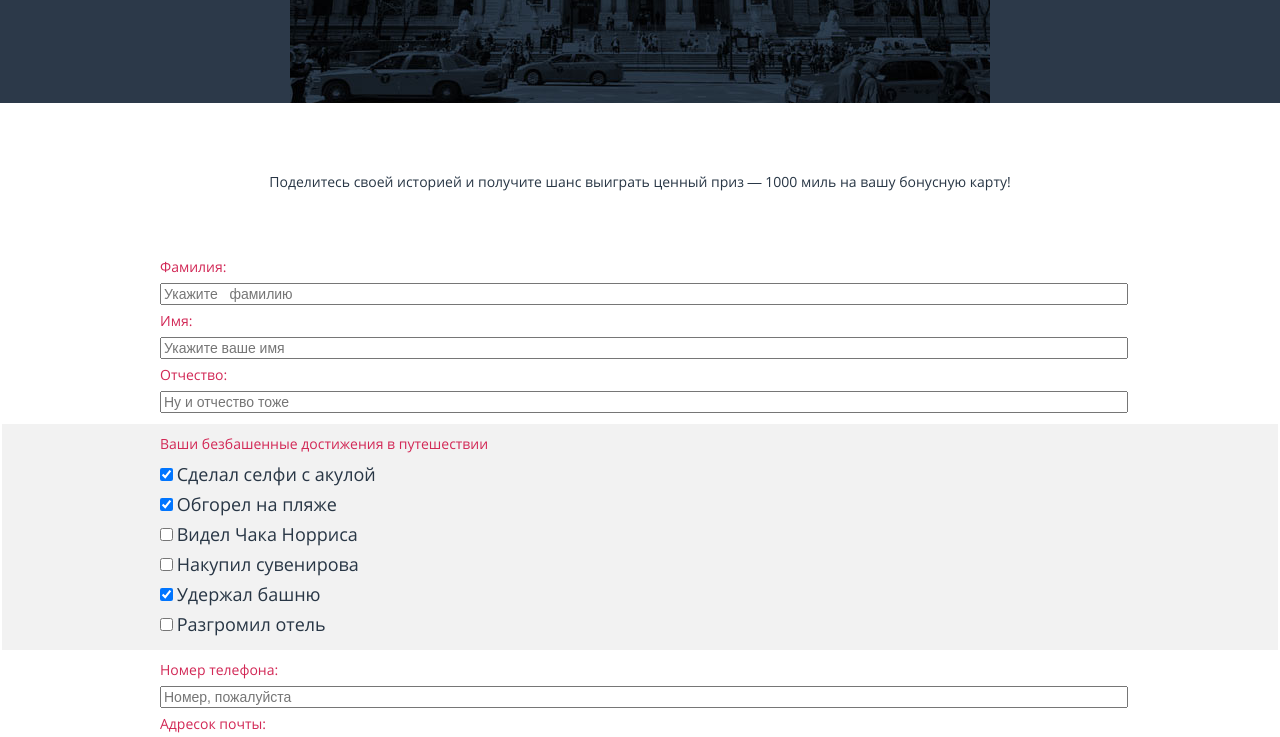
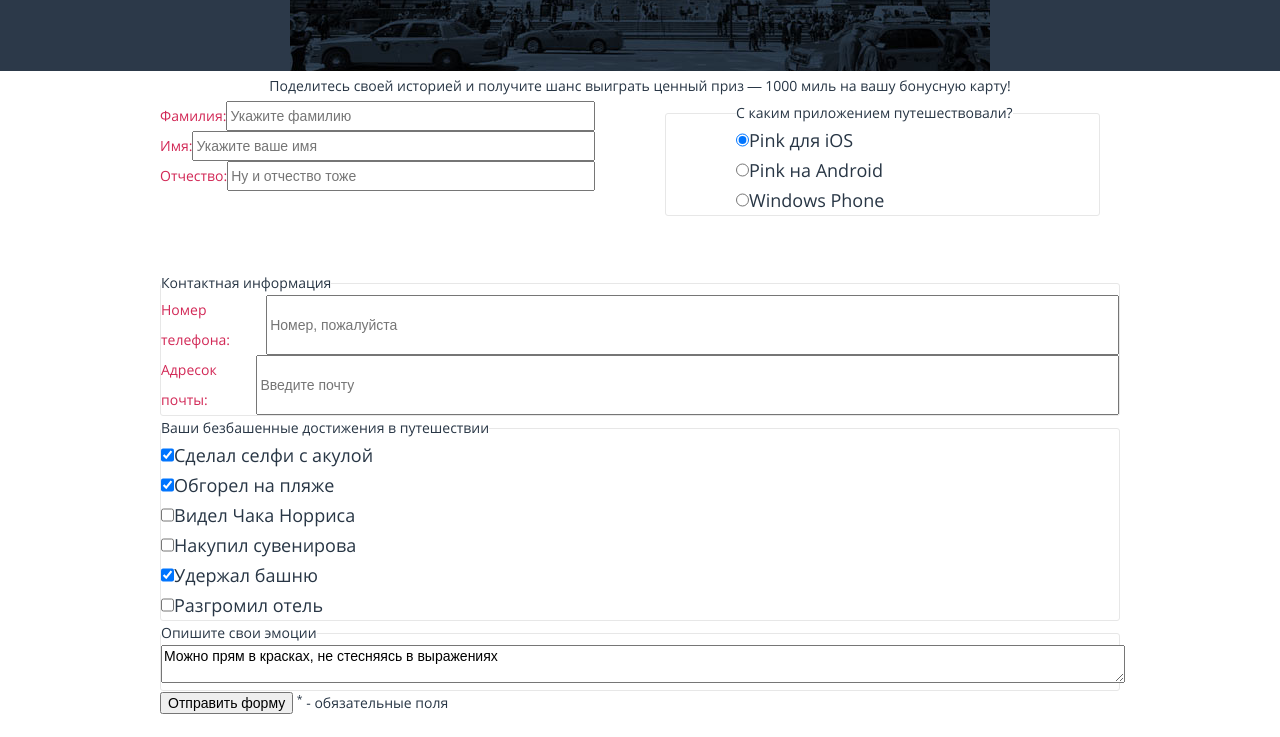
Before and after one commit to kmyagkov/144854-pink, a website: page form.html in a window 1280 px wide. Shown: the part 221-958 px from the top of the page. Drawn offline with nearby package versions, Linux system fonts and the light colour scheme; files that its build step writes are made by us from their sources.

Commit message:
Адаптивная верстка    &--contacts {

```diff
--- a/form.html
+++ b/form.html
@@ -7,6 +7,13 @@
   </head>
   <body>
     <header class="page-header">
+      <div class="page-header__wrapper">
+        <div class="page-header__inner">
+          <div class="logo--page-header">
+            <a href="index.html">
+              <img src="img/logo-pink-white-mobile.svg" width="310" height="95" alt="PINK logo">
+            </a>
+          </div>
           <nav class="main-menu">
             <button class="main-menu__toggle" type="button">Открыть меню</button>
             <ul class="main-menu__list">
@@ -24,10 +31,7 @@
               </li>
             </ul>
           </nav>
-      <div class="logo--page-header">
-        <a href="index.html">
-          <img src="img/logo-pink-white-mobile.svg" width="310" height="95" alt="PINK logo">
-        </a>
+        </div>
       </div>
       <section class="intro intro--inner-page">
         <h1 class="intro__title">
@@ -41,89 +45,88 @@
           <p class="form__intro">
             Поделитесь своей историей и получите шанс выиграть ценный приз — 1000 миль на вашу бонусную карту!
           </p>
-        </div>
-        <fieldset class="form__fieldset">
-          <div class="form__wrapper">
+          <fieldset class="form__fieldset form__fieldset--name">
             <div class="form__item">
-              <label for="promo-lastname">Фамилия:</label>
-              <input type="text" name="lastname" id="promo-lastname" placeholder="Укажите   фамилию">
+              <label class="form__label" for="promo-lastname">Фамилия:</label>
+              <input class="form__input form__input--half" type="text" name="lastname" id="promo-lastname" placeholder="Укажите фамилию">
             </div>
             <div class="form__item">
-              <label for="promo-firstname">Имя:</label>
-              <input type="text" name="firstname" id="promo-firstname" placeholder="Укажите ваше имя">
+              <label class="form__label" for="promo-firstname">Имя:</label>
+              <input class="form__input form__input--half" type="text" name="firstname" id="promo-firstname" placeholder="Укажите ваше имя">
             </div>
             <div class="form__item">
-              <label for="promo-middlename">Отчество:</label>
-              <input type="text" name="middlename" id="promo-middlename" placeholder="Ну и отчество тоже">
-            </div>
+              <label class="form__label" for="promo-middlename">Отчество:</label>
+              <input class="form__input form__input--half" type="text" name="middlename" id="promo-middlename" placeholder="Ну и отчество тоже">
             </div>
           </fieldset>
-        <fieldset class="form__fieldset form__fieldset--options">
-          <div class="form__wrapper">
-            <legend>
+          <fieldset class="form__fieldset form__fieldset--options form__fieldset--achievement">
+            <legend class="form__legend">
               Ваши безбашенные достижения в путешествии
             </legend>
             <div class="form__item">
-              <input type="checkbox" name="selfie-shark" id="achievements-shark" checked>
-              <label for="achievements-shark">Сделал селфи с акулой</label>
+              <input class="form__checkbox" type="checkbox" name="selfie-shark" id="achievements-shark" checked>
+              <label class="form__label form__label--option" for="achievements-shark">Сделал селфи с акулой</label>
             </div>
             <div class="form__item">
-              <input type="checkbox" name="sunburn" id="achievements-sunburn" checked>
-              <label for="achievements-sunburn">Обгорел на пляже</label>
+              <input class="form__checkbox" type="checkbox" name="sunburn" id="achievements-sunburn" checked>
+              <label class="form__label form__label--option" for="achievements-sunburn">Обгорел на пляже</label>
             </div>
             <div class="form__item">
-              <input type="checkbox" name="chuck" id="achievements-chuck">
-              <label for="achievements-chuck">Видел Чака Норриса</label>
+              <input class="form__checkbox" type="checkbox" name="chuck" id="achievements-chuck">
+              <label class="form__label form__label--option" for="achievements-chuck">Видел Чака Норриса</label>
             </div>
             <div class="form__item">
-              <input type="checkbox" name="buy-gifts" id="achievements-buy-gifts">
-              <label for="achievements-buy-gifts">Накупил сувенирова</label>
+              <input class="form__checkbox" type="checkbox" name="buy-gifts" id="achievements-buy-gifts">
+              <label class="form__label form__label--option" for="achievements-buy-gifts">Накупил сувенирова</label>
             </div>
             <div class="form__item">
-              <input type="checkbox" name="tower" id="achievements-tower" checked>
-              <label for="achievements-tower">Удержал башню</label>
+              <input class="form__checkbox" type="checkbox" name="tower" id="achievements-tower" checked>
+              <label class="form__label form__label--option" for="achievements-tower">Удержал башню</label>
             </div>
             <div class="form__item">
-              <input type="checkbox" name="destroy-hotel" id="achievements-destroy-hotel">
-              <label for="achievements-destroy-hotel">Разгромил отель</label>
-            </div>
+              <input class="form__checkbox" type="checkbox" name="destroy-hotel" id="achievements-destroy-hotel">
+              <label class="form__label form__label--option" for="achievements-destroy-hotel">Разгромил отель</label>
             </div>
           </fieldset>
-        <fieldset class="form__fieldset">
-          <div class="form__wrapper">
+          <fieldset class="form__fieldset form__fieldset--contacts">
+            <legend class="form__legend form__legend--contacts">
+              Контактная информация
+            </legend>
             <div class="form__item">
-              <label for="contacts-phone">Номер телефона:</label>
-              <input type="tel" name="phone" id="contacts-phone" placeholder="Номер, пожалуйста">
+              <label class="form__label" for="contacts-phone">Номер телефона:</label>
+              <input class="form__input" type="tel" name="phone" id="contacts-phone" placeholder="Номер, пожалуйста">
             </div>
             <div class="form__item">
-              <label for="contacts-email">Адресок почты:</label>
-              <input type="email" name="email" id="contacts-email" placeholder="Введите почту">
-            </div>
+              <label class="form__label" for="contacts-email">Адресок почты:</label>
+              <input class="form__input" type="email" name="email" id="contacts-email" placeholder="Введите почту">
             </div>
           </fieldset>
-        <fieldset class="form__fieldset form__fieldset--options">
-          <legend>
+          <fieldset class="form__fieldset form__fieldset--options form__fieldset--platform-type">
+            <legend class="form__legend">
               С каким приложением путешествовали?
             </legend>
             <div class="form__item">
-            <input type="radio" name="platform" value="ios" id="platform-ios" checked>
-            <label for="platform-ios">Pink для iOS</label>
+              <input class="form__radio" type="radio" name="platform" value="ios" id="platform-ios" checked>
+              <label class="form__label form__label--option" for="platform-ios">Pink для iOS</label>
             </div>
             <div class="form__item">
-            <input type="radio" name="platform" value="android" id="platform-android">
-            <label for="platform-android">Pink на Android</label>
+              <input class="form__radio" type="radio" name="platform" value="android" id="platform-android">
+              <label class="form__label form__label--option" for="platform-android">Pink на Android</label>
             </div>
             <div class="form__item">
-            <input type="radio" name="platform" value="windows" id="platform-windows">
-            <label for="platform-windows">Windows Phone</label>
+              <input class="form__radio" type="radio" name="platform" value="windows" id="platform-windows">
+              <label class="form__label form__label--option" for="platform-windows">Windows Phone</label>
             </div>
           </fieldset>
-        <fieldset class="form__fieldset">
-          <legend>Опишите свои эмоции</legend>
-          <textarea name="emotions">Можно прям в красках, не стесняясь в выражениях</textarea>
+          <fieldset class="form__fieldset form__fieldset--emotions">
+            <legend class="form__legend">Опишите свои эмоции</legend>
+            <textarea class="form__textarea" name="emotions">Можно прям в красках, не стесняясь в выражениях</textarea>
           </fieldset>
+          <fieldset class="form__fieldset form__fieldset--undernote">
             <button type="submit" class="button">Отправить форму</button>
             <span class="promo-form__undernote"><sup>*</sup> - обязательные поля</span>
+          </fieldset>
+        </div>
       </form>
     </main>
     <footer class="page-footer">
--- a/sass/global/form.scss
+++ b/sass/global/form.scss
@@ -1,23 +1,7 @@
-.form {
-  input[type="text"],
-  input[type="tel"],
-  input[type="email"] {
-    width: 100%;
-  }
-  legend {
-    font-size: 14px;
-    line-height: 30px;
-    font-family: "Open Sans";
-    color: #d22856;
-    text-align: center;
-  }
-  &--competition {
-    padding-top: 50px;
-  }
-}
-
 .form__wrapper {
   @include wrapper();
+  display: flex;
+  flex-direction: column;
  }
 
 .form__intro {
@@ -26,24 +10,110 @@
   text-align: center;
 }
 
+.form__fieldset {
+  margin: 0;
+  padding: 0;
+  border: none;
+  box-sizing: border-box;
+  &--options {
+    background: #f2f2f2;
+  }
+}
+
 .form__item {
-  label {
+  display: flex;
+}
+
+.form__input {
+  width: 100%;
+  box-sizing: border-box;
+}
+
+.form-legend {
+  font-size: 14px;
+  line-height: 30px;
+  font-family: "Open Sans";
+  color: #d22856;
+  text-align: center;
+  &--contacts {
+    display: none;
+  }
+}
+
+.form__label {
   font-size: 14px;
   line-height: 30px;
   color: #d22856;
   font-family: "Open Sans";
-  }
-}
-
-.form__fieldset {
-  border: none;
-  &--options {
-    background: #f2f2f2;
-    label {
+  &--option {
     font-size: 18px;
     line-height: 30px;
     font-family: "Open Sans";
     color: #283645;
   }
 }
+
+.form__textarea {
+  width: 100%;
 }
+
+@media (min-width: 700px) {
+  .form__intro {
+    width: 500px;
+    margin: 0 auto;
+  }
+  .form__fieldset {
+    background: #ffffff;
+    &--platform-type {
+      order: 1;
+    }
+    &--contacts {
+      order: 2;
+    }
+    &--achievement {
+      order: 3;
+    }
+    &--emotions {
+      order: 4;
+    }
+    &--undernote {
+      order: 5;
+    }
+  }
+  .form-legend {
+    &--contacts {
+      display: block;
+    }
+  }
+}
+
+@media (min-width: 1200px) {
+  .form__wrapper {
+    flex-direction: row;
+    flex-wrap: wrap;
+  }
+  .form__intro {
+    width: 765px;
+    margin: 0 auto;
+  }
+  .form__fieldset {
+    width: 100%;
+    border: 1px solid #e7e7e7;
+    border-radius: 3px;
+    &--name {
+      width: 435px;
+      margin-right: 70px;
+      border: none;
+    }
+    &--platform-type {
+      width: 435px;
+      padding-left: 70px;
+    }
+    &--contacts {
+      margin-top: 55px;
+    }
+    &--undernote {
+      border: none;
+    }
+  }
+}
```
Lines whose indentation alone changed are shown as unchanged.
